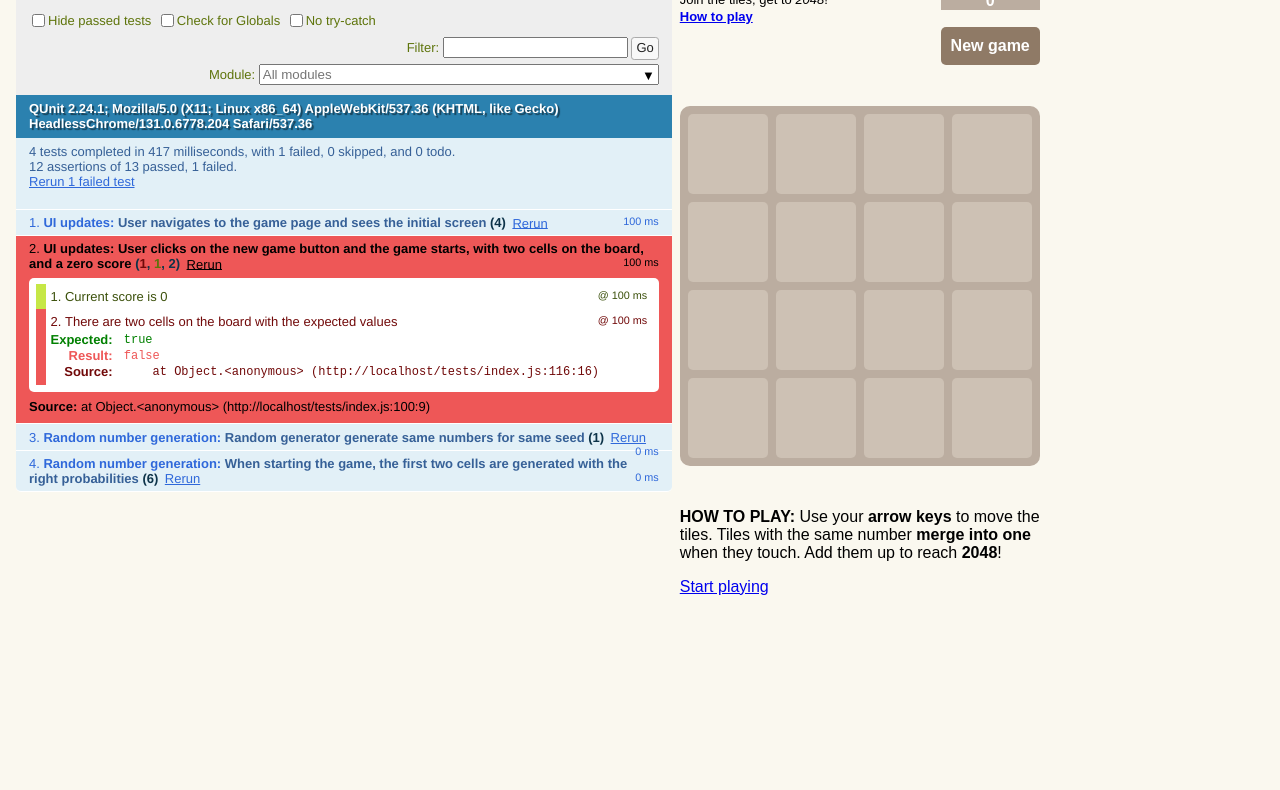
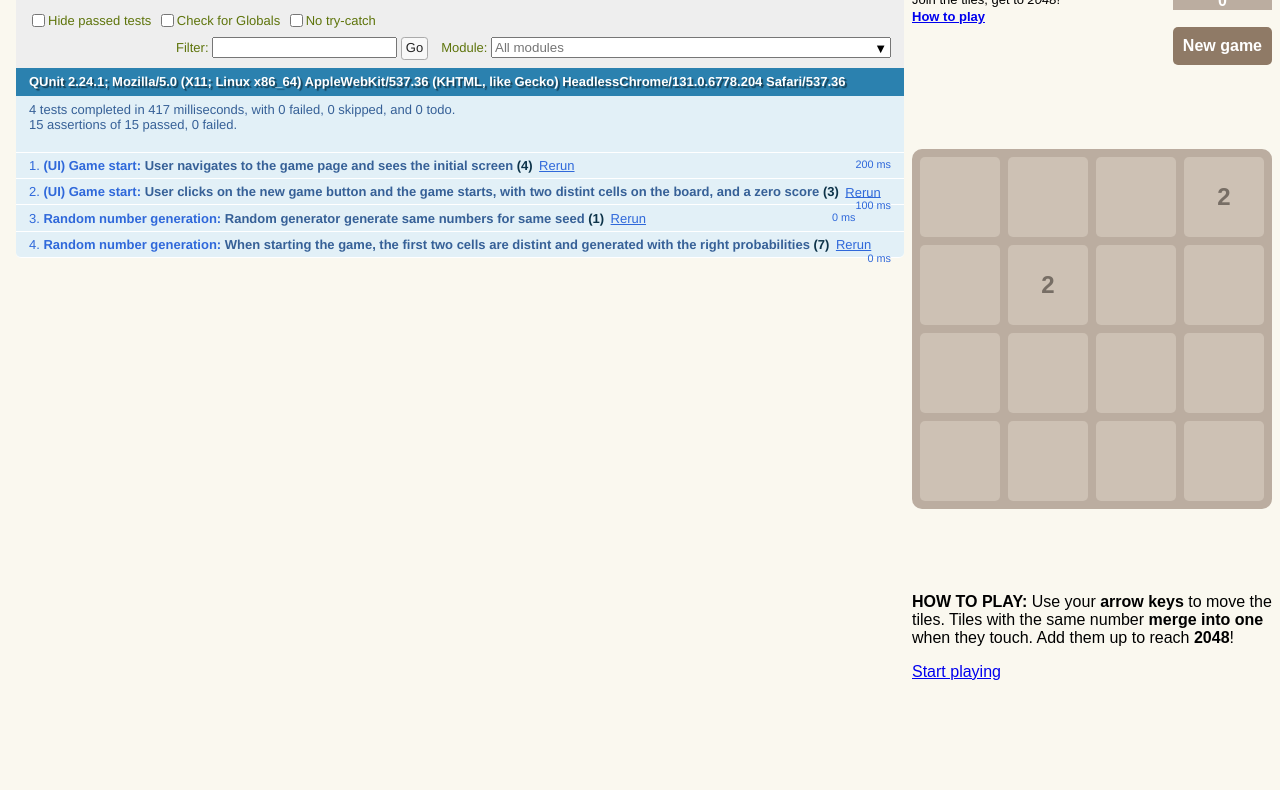
Before and after one commit to brucou/2048s, a plain HTML site: page tests-index.html in a window 1280 px wide. Shown: the part 69-859 px from the top of the page. After the commit the page ends 816 px from the top, so only its background shows below. Drawn offline with Linux system fonts and the light colour scheme.

Commit message:
All tests are passing!!

```diff
--- a/index.js
+++ b/index.js
@@ -58,7 +58,11 @@ export function get_seeded_random_generator(seed) {
   ]
  */
 export function get_starting_cells(seeded_random_generator) {
-  const [
+  let first_cell_x, first_cell_y, first_cell_value;
+  let second_cell_x, second_cell_y, second_cell_value;
+
+  do {
+  let [
     rand_first_cell_value,
     rand_second_cell_value,
     position_first_cell,
@@ -70,14 +74,15 @@ export function get_starting_cells(seeded_random_generator) {
     seeded_random_generator(),
   ];
 
-  const first_cell_value = rand_first_cell_value < 0.9 ? 2 : 4;
-  const second_cell_value = rand_second_cell_value < 0.9 ? 2 : 4;
+   first_cell_value = rand_first_cell_value < 0.9 ? 2 : 4;
+   second_cell_value = rand_second_cell_value < 0.9 ? 2 : 4;
 
-  const first_cell_x = Math.trunc((100 * position_first_cell) % 4);
-  const first_cell_y = Math.trunc(((100 * position_first_cell) % 16) / 4);
+   first_cell_x = Math.trunc((100 * position_first_cell) % 4);
+   first_cell_y = Math.trunc(((100 * position_first_cell) % 16) / 4);
 
-  const second_cell_x = Math.trunc((100 * position_second_cell) % 4);
-  const second_cell_y = Math.trunc(((100 * position_second_cell) % 16) / 4);
+   second_cell_x = Math.trunc((100 * position_second_cell) % 4);
+   second_cell_y = Math.trunc(((100 * position_second_cell) % 16) / 4);
+} while (first_cell_x === second_cell_x &&  first_cell_y === second_cell_y);
 
   return [
     [first_cell_x, first_cell_y, first_cell_value],
@@ -92,7 +97,8 @@ export function reset_board() {
   });
 }
 
-export function start_new_game() {
+export function start_new_game(deps) {
+  const {random_generator}= deps;
   const [
     [first_cell_x, first_cell_y, first_cell_value],
     [second_cell_x, second_cell_y, second_cell_value],
@@ -108,13 +114,47 @@ export function start_new_game() {
   reset_board();
   el_first_cell.textContent = first_cell_value;
   el_second_cell.textContent = second_cell_value;
-  console.log(first_cell_x, first_cell_y, first_cell_value);
-  console.log(second_cell_x, second_cell_y, second_cell_value);
 }
 
-// Main
-const seed = "some seed string";
+/**
+ * Returns the current state of the board. 0 represents an empty cell.
+ * Any non-zero number represents the value of the cell.
+ * @returns {Array<Array<number>>} 4x4 matrix representing the current state of the board
+ */
+export function get_board_state() {
+  return [0, 1, 2, 3].map((i) =>
+    Array.from(document.querySelectorAll(`[data-row="${i}"]`)).map(
+      (x) => x.textContent | 0
+    )
+  );
+}
+
+export function get_best_score() {
+  return document.querySelector("#best-score-amount").textContent | 0;
+}
+
+export function get_current_score() {
+  return document.querySelector("#current-score-amount").textContent | 0;
+}
+
+export function get_ui_elements() {
+  const new_game_button = document.querySelector("#new-game-button");
+
+  return { new_game_button };
+}
+
+export function render() {
+  // Init key dependencies
+  const seed = "some seed string";
 const random_generator = get_seeded_random_generator(seed);
 
-const new_game_button = document.querySelector("#new-game-button");
-new_game_button?.addEventListener("click", start_new_game);
+  //Set markup
+  document.querySelector('#app')?.remove();
+  document.body.append(document.querySelector('#app-template').content.cloneNode(true));
+
+  // Set event listeners
+  const new_game_button = document.querySelector("#new-game-button");
+  new_game_button?.addEventListener("click", _ => start_new_game({random_generator}));
+}
+
+render();
--- a/tests-index.html
+++ b/tests-index.html
@@ -12,8 +12,7 @@
 
 <body>
     <div id="qunit"></div>
-    <div id="qunit-fixture">
-
+    <template id="app-template">
         <div id="app">
             <div id="above-the-board-area">
                 <div id="primary-message-area">
@@ -59,8 +58,7 @@
 
             </div>
         </div>
-        <script type="module" src="./index.js"></script>
-    </div>
+    </template>
     <script src="./vendor/QUnit/qunit-2.24.1.js"></script>
     <script type="module" src="tests/index.js"></script>
 </body>
--- /dev/null
+++ b/tests/_utils.js
@@ -0,0 +1,43 @@
+/**
+ * Adapted from code generated by AI
+ * Cf. [prompt](./ai prompt and answer - how to test uniform distribution)
+ * Chi-Square critical values for different significance levels
+    const chiSquareCriticalValues = {
+        0.1: 14.684,
+        0.05: 16.919,
+        0.01: 21.666,
+        0.001: 27.877
+    };
+ * @param {} f
+ * @param {*} p
+ * @returns
+ */
+export function check_generator(
+  sampleSize,
+  observedFrequencies,
+  chiSquareCriticalValue
+) {
+  // Create a histogram of the generated numbers
+  const numBins = 4;
+  // const observedFrequencies = new Array(numBins).fill(0);
+  // randomNumbers.forEach(num => {
+  //     const binIndex = Math.floor(num * numBins);
+  //     observedFrequencies[binIndex]++;
+  // });
+
+  // Calculate expected frequencies for a uniform distribution
+  const expectedFrequencies = new Array(numBins).fill(sampleSize / numBins);
+
+  // Calculate Chi-Square Statistic
+  let chiSquareStat = 0;
+  for (let i = 0; i < numBins; i++) {
+    chiSquareStat +=
+      Math.pow(observedFrequencies[i] - expectedFrequencies[i], 2) /
+      expectedFrequencies[i];
+  }
+
+  // Calculate degrees of freedom
+  const degreesOfFreedom = numBins - 1;
+  // Determine if the Chi-Square statistic exceeds the critical value for the given p-value
+  return chiSquareStat < chiSquareCriticalValue ? 1 : 0;
+}
--- a/tests/index.js
+++ b/tests/index.js
@@ -1,78 +1,14 @@
-import { get_seeded_random_generator, get_starting_cells } from "../index.js";
+import { get_seeded_random_generator, get_starting_cells, get_board_state, get_current_score, get_best_score, get_ui_elements, render } from "../index.js";
+import { check_generator } from "../tests/_utils.js";
 
-function get_best_score() {
-  return document.querySelector("#best-score-amount").textContent | 0;
-}
+QUnit.testStart(({name, module, testId, previousFailure }) => {
+  if (module.trim().startsWith("(UI)")) {
+    console.debug(`Running test ${testId} '${name}'`);
+    render();
+  }
+});
 
-function get_current_score() {
-  return document.querySelector("#current-score-amount").textContent | 0;
-}
-
-function get_board_state() {
-  return [0, 1, 2, 3].map((i) =>
-    Array.from(document.querySelectorAll(`[data-row="${i}"]`)).map(
-      (x) => String.prototype.trim(x.textContent) | 0
-    )
-  );
-}
-
-function get_ui_elements() {
-  const new_game_button = document.querySelector("#new-game-button");
-
-  return { new_game_button };
-}
-
-/**
- * Adapted from code generated by AI
- * Cf. [prompt](./ai prompt and answer - how to test uniform distribution)
- * Chi-Square critical values for different significance levels
-    const chiSquareCriticalValues = {
-        0.1: 14.684,
-        0.05: 16.919,
-        0.01: 21.666,
-        0.001: 27.877
-    };
- * @param {} f
- * @param {*} p
- * @returns
- */
-function check_generator(
-  sampleSize,
-  observedFrequencies,
-  chiSquareCriticalValue
-) {
-  // Create a histogram of the generated numbers
-  const numBins = 4;
-  // const observedFrequencies = new Array(numBins).fill(0);
-  // randomNumbers.forEach(num => {
-  //     const binIndex = Math.floor(num * numBins);
-  //     observedFrequencies[binIndex]++;
-  // });
-
-  // Calculate expected frequencies for a uniform distribution
-  const expectedFrequencies = new Array(numBins).fill(sampleSize / numBins);
-
-  // Calculate Chi-Square Statistic
-  let chiSquareStat = 0;
-  for (let i = 0; i < numBins; i++) {
-    chiSquareStat +=
-      Math.pow(observedFrequencies[i] - expectedFrequencies[i], 2) /
-      expectedFrequencies[i];
-  }
-
-  // Calculate degrees of freedom
-  const degreesOfFreedom = numBins - 1;
-  // Determine if the Chi-Square statistic exceeds the critical value for the given p-value
-  return chiSquareStat < chiSquareCriticalValue ? 1 : 0;
-}
-
-// Example usage:
-// A function that generates random numbers uniformly distributed between 0 and 1
-function uniformRandomGenerator() {
-  return Math.random();
-}
-
-QUnit.module("UI updates", function (hooks) {
+QUnit.module("(UI) Game start", function (hooks) {
   QUnit.test(
     "User navigates to the game page and sees the initial screen",
     function (assert) {
@@ -98,22 +34,27 @@ QUnit.module("UI updates", function (hooks) {
   );
 
   QUnit.test(
-    "User clicks on the new game button and the game starts, with two cells on the board, and a zero score",
+    "User clicks on the new game button and the game starts, with two distint cells on the board, and a zero score",
     function (assert) {
         const { new_game_button } = get_ui_elements();
         new_game_button.click();
 
         const board_state = get_board_state();
         const current_score = get_current_score();
-debugger
-        const {is_board_state_valid} = board_state.reduce((acc, row) => {
-            const {is_board_state_valid, count} = acc;
-            const row_count = row.reduce((acc, number) => ['2', '4'].includes(number) ? acc + 1 : acc, 0);
-            return {is_board_state_valid: is_board_state_valid && count + row_count === 2, count: count + row_count};
-        }, {is_board_state_valid: false, count: 0});
-debugger
+
+        const count_valid_cells = board_state.reduce((acc, row) => {
+            const row_count = row.reduce((acc, number) => [2, 4].includes(number) ? acc + 1 : acc, 0);
+            return acc + row_count;
+        }, 0);
+
+        const count_invalid_cells = board_state.reduce((acc, row) => {
+          const row_count = row.reduce((acc, number) => [0, 2, 4].includes(number) ? acc: acc + 1 , 0);
+          return acc + row_count;
+      }, 0);
+
         assert.deepEqual(current_score, 0, "Current score is 0");
-        assert.deepEqual(is_board_state_valid, true, "There are two cells on the board with the expected values");
+        assert.deepEqual(count_valid_cells, 2, "There are two cells on the board with the expected values");
+        assert.deepEqual(count_invalid_cells, 0, "There are only two non-empty cells on the board");
     }
   );
 });
@@ -141,7 +82,7 @@ QUnit.module("Random number generation", function (hooks) {
   );
 
   QUnit.test(
-    "When starting the game, the first two cells are generated with the right probabilities",
+    "When starting the game, the first two cells are distint and generated with the right probabilities",
     function (assert) {
       const test_size = 1000;
       const random_generator_1 = get_seeded_random_generator("some");
@@ -259,6 +200,11 @@ QUnit.module("Random number generation", function (hooks) {
         resultSecondCellOrdinate === 1,
         "The ordinate for the second cell is uniformally distributed"
       );
+
+      const is_two_cells_distinct = random_generated_starting_cells.reduce((acc, {first_cell_x, first_cell_y, second_cell_x, second_cell_y}) => {
+        return acc && !(first_cell_x === second_cell_x && first_cell_y === second_cell_y);
+      }, true);
+      assert.ok(is_two_cells_distinct, "The first two generated cells are distinct");
     }
   );
 });
```
Also changed, not shown: index.html (+2 -0 lines), favicon.ico (added), 1 other file.
